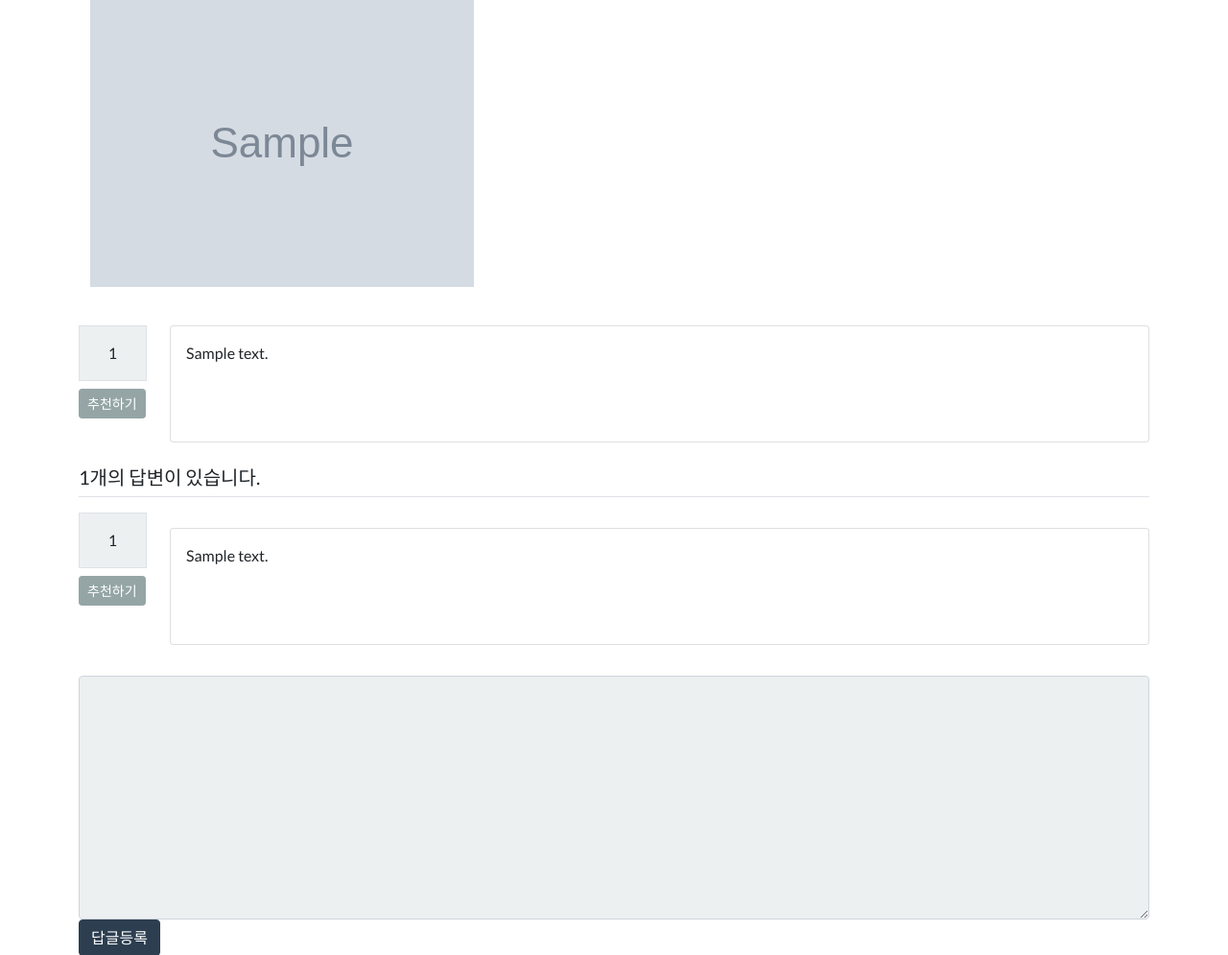
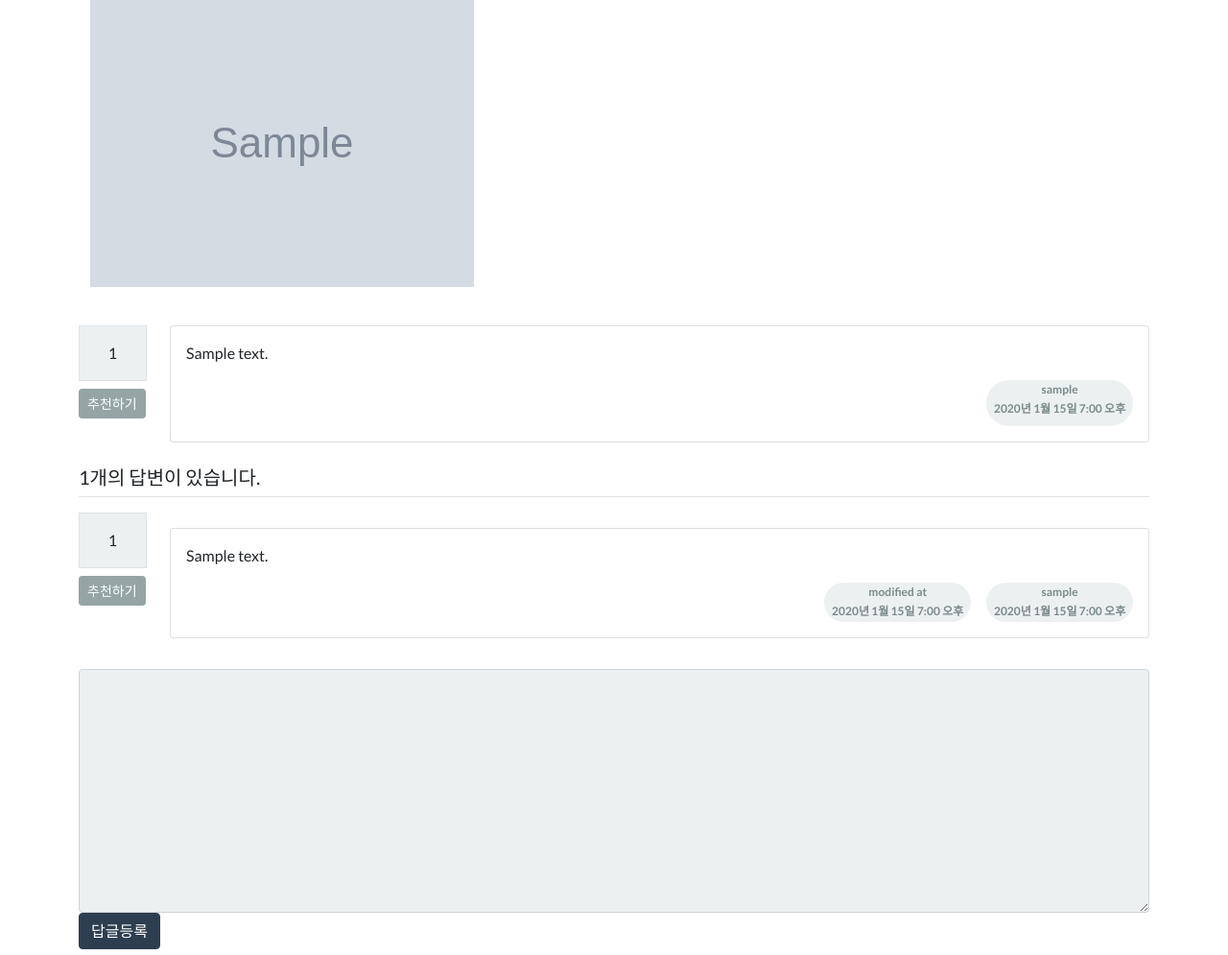
Before and after one commit to id-gxon/investment-analysis, a Django app: page /board/1/ in a window 1280 px wide. Shown: the part 189-1184 px from the top of the page at 96% size. Run offline with Django 4.2, Linux system fonts and the light colour scheme; tables that the repository leaves empty hold one stand-in row (values such as "Sample post"); grey boxes marked "Sample" are stand-in pictures; some libraries are stand-ins or nearby versions.

Commit message:
게시판 수정

```diff
--- a/templates/board/discussion_detail.html
+++ b/templates/board/discussion_detail.html
@@ -46,7 +46,7 @@
                             <div>{{ discussion.image }}</div>
                         </div>
                         {% endif %}
-                        <div class="badge badge-light p-2 text-left">
+                        <div class="badge rounded-pill bg-light">
                             <div class="mb-2">{{ discussion.author.username }}</div>
                             <div>{{ discussion.create_date }}</div>
                         </div>
@@ -78,16 +78,14 @@
                     <div class="card-text">{{ answer.content|mark }}</div>
                     <div class="d-flex justify-content-end">
                         {% if answer.modify_date %}
-                        <div class="badge badge-light p-2 text-left mx-3">
+                        <div class="badge rounded-pill bg-light text-left mx-3">
                             <div class="mb-2">modified at</div>
                             <div>{{ answer.modify_date }}</div>
                         </div>
                         {% endif %}
-                        <div class="badge badge-light p-2 text-left">
+                        <div class="badge rounded-pill bg-light">
                             <div class="mb-2">{{ answer.author.username }}</div>
                             <div>{{ answer.create_date }}</div>
-                        </div>
-                    </div>
                         </div>
                     </div>
                     {% if request.user == answer.author %}
@@ -98,6 +96,8 @@
                             data-uri="{% url 'board:answer_delete' answer.id  %}">삭제하기</a>
                     </div>
                     {% endif %}
+                </div>
+            </div>
         </div>
     </div>
     {% endfor %}
```
Also changed, not shown: templates/board/discussion_form.html (+15 -0 lines), board/migrations/0003_alter_answer_id_alter_discussion_id_and_more.py (added), media/images/20200422_이현정_민증.jpg (added), media/images/KakaoTalk_20200724_190449313.jpg (added), stockpredapp/migrations/0005_alter_code_name_id_alter_rnn_data_id_and_more.py (added). Lines whose indentation alone changed are shown as unchanged.
